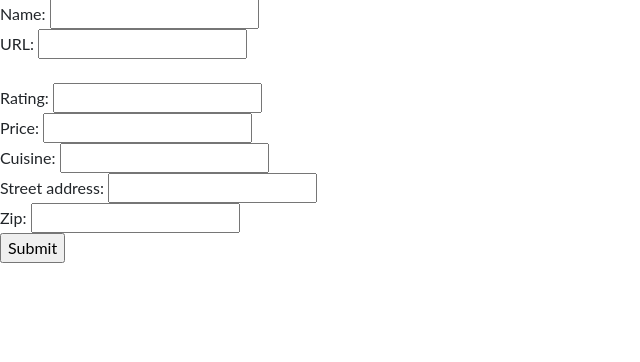
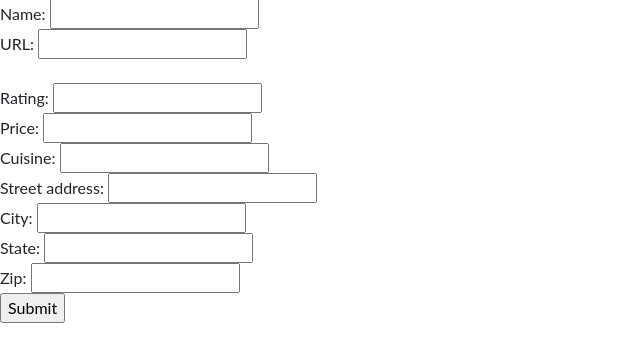
Before and after one commit to pfwrocks/explore-cville, a PHP site: page /add-restaurant.php in a window 1280 px wide. Shown: the part 281-643 px from the top of the page, without its empty margins (0-640 px from the left). Run offline with PHP 8.4, Linux system fonts and the light colour scheme.

Commit message:
add-rest edit

```diff
--- a/add-restaurant.php
+++ b/add-restaurant.php
@@ -5,17 +5,20 @@ require("connect-db.php");
 addRestaurantForm();
 // Form for inserting new restaurants.
 function addRestaurantForm(){
+    /* activities.php?btnaction=restaurant*/
     echo"<p> Add activity </p>";
     echo "<html>
         <body>
-        <form action = 'activities.php?btnaction=restaurant' method='post'>
+        <form action = '' method='post'>
         Name: <input type='text' name='activity_name'><br>
         URL: <input type='text' name='activity_url'><br>
         <br>
         Rating: <input type='text' name='res_rating'><br>
         Price: <input type='text' name='res_price'><br>
         Cuisine: <input type='text' name='res_cuisine'><br>
-        Street address: <input type='text' name='res_st'><br>
+        Street address: <input type='text' name='res_street'><br>
+        City: <input type='text' name='res_city'><br>
+        State: <input type='text' name='res_state'><br>
         Zip: <input type='text' name='res_zip'><br>
         <input type='submit'>
     </form>
@@ -28,37 +31,42 @@ function addRestaurantForm(){
             $_POST['activity_url']);
         addRestaurant(
             getNewActivitiesID(),
-            $_POST['activity_name'],
             $_POST['res_rating'],
             $_POST['res_price'],
             $_POST['res_cuisine'],
-            $_POST['res_st'],
+            $_POST['res_street'],
+            $_POST['res_city'],
+            $_POST['res_state'],
             $_POST['res_zip']);
     }
 }
-function addRestaurant($id, $name, $rate, $pr, $cui, $st, $zip){
+function addRestaurant($id, $rate, $pr, $cui, $street, $city, $state, $zip){
     global $db;
     $query =
     "INSERT INTO RESTAURANT
         (ACTIVITY_ID,
-        RESTAURANT_NAME,
         RESTAURANT_RATING,
         RESTAURANT_PRICE_RANGE,
         RESTAURANT_CUISINE,
         RESTAURANT_STREET,
+        RESTAURANT_CITY,
+        RESTAURANT_STATE,
         RESTAURANT_ZIP)
-    VALUES (:id, :name, :rate, :pr, :cui, :st, :zip)";
+    VALUES (:id, :rate, :pr, :cui, :street, :city, :state, :zip)";
 
     $statement = $db->prepare($query);
-    $statement->bindValue(':name', $name);
     $statement->bindValue(':id', $id);
     $statement->bindValue(':rate', $rate);
     $statement->bindValue(':pr', $pr);
     $statement->bindValue(':cui', $cui);
-    $statement->bindValue(':st', $st);
+    $statement->bindValue(':street', $street);
+    $statement->bindValue(':city', $city);
+    $statement->bindValue(':state', $state);
     $statement->bindValue(':zip', $zip);
     $statement->execute();
     $statement->closeCursor();
+
+    echo $query;
 }
 
 ?>
```
